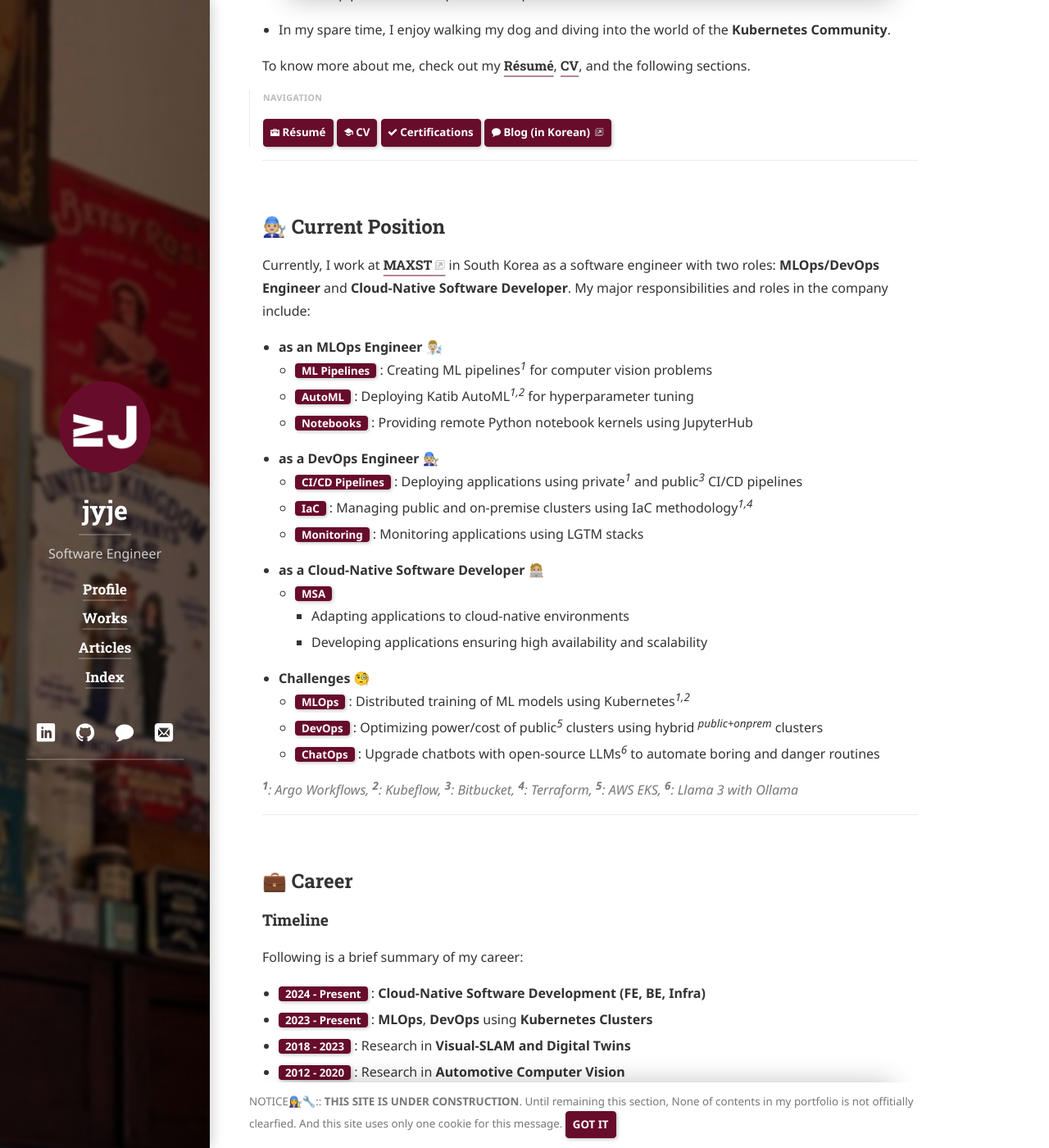
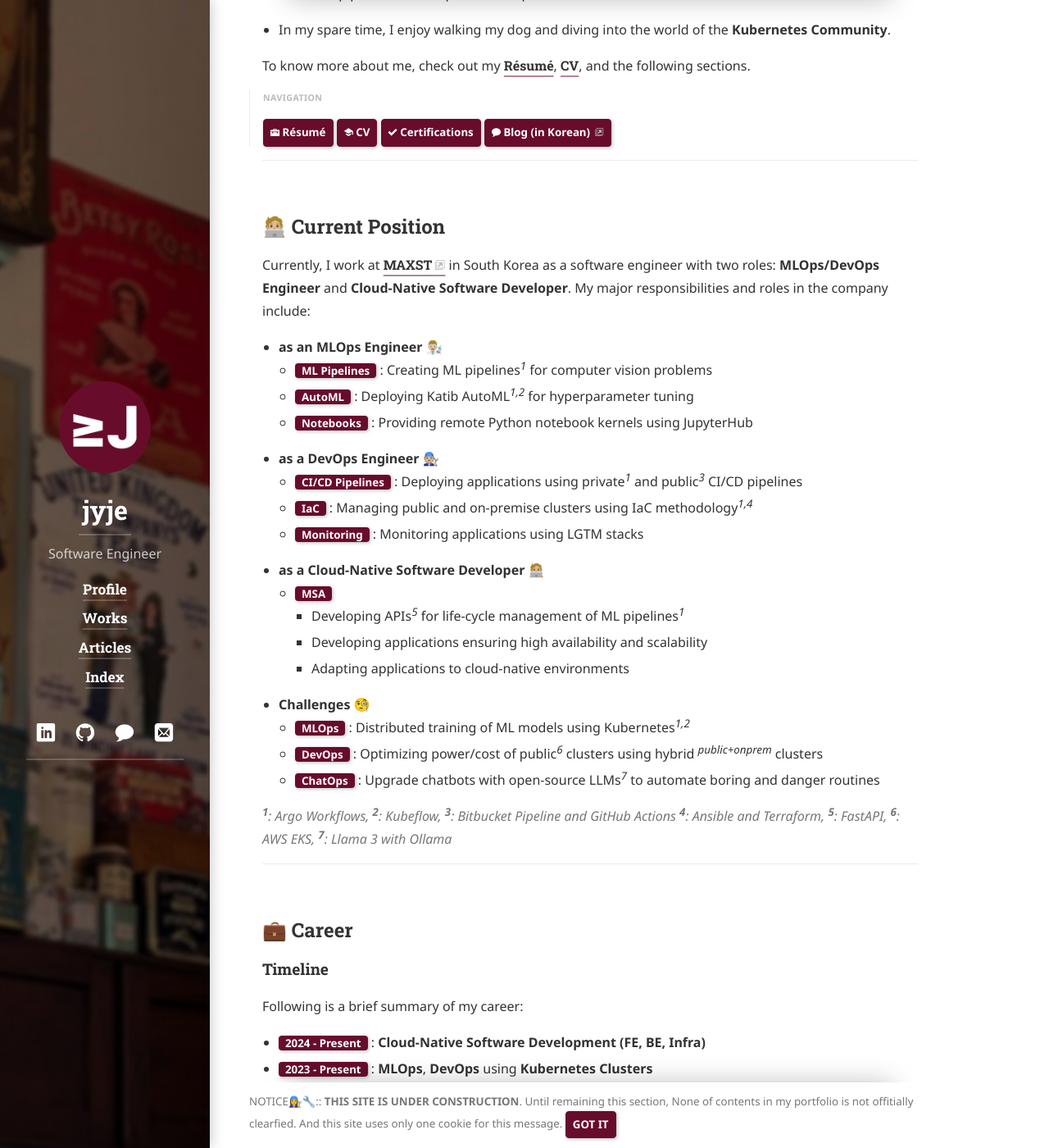
Before and after one commit to jyje/portfolio, a Jekyll site: the page built from profile/index.md, in a window 1280 px wide and 1400 px high, scrolled down 458 px. Shown: the whole window at 82% size. Built offline with Jekyll 4.4.1, drawn with Linux system fonts in a browser that asks for light colours; cached includes are drawn as plain includes; nearby versions of some CDN libraries; some web fonts are replaced; library files that are not in the unit come from our copies.

Commit message:
🔧 profile: update context

```diff
--- a/profile/index.md
+++ b/profile/index.md
@@ -41,7 +41,7 @@
 
 ---
 
-## 🧑🏼‍🔧 Current Position
+## 🧑🏼‍💻 Current Position
 
 Currently, I work at [MAXST]{:.heading.flip-title} in South Korea as a software engineer with two roles: **MLOps/DevOps Engineer** and **Cloud-Native Software Developer**. My major responsibilities and roles in the company include:
 
@@ -57,21 +57,23 @@
 
 - **as a Cloud-Native Software Developer 🧑🏼‍💻**
     - <span class="emph btn-inline btn-primary">**MSA**</span>
+        - Developing APIs<sup>*5*</sup> for life-cycle management of ML pipelines<sup>*1*</sup>
+        - Developing applications ensuring high availability and scalability
         - Adapting applications to cloud-native environments
-        - Developing applications ensuring high availability and scalability
 
 - **Challenges 🧐**
     - <span class="emph btn-inline btn-primary">**MLOps**</span> : Distributed training of ML models using Kubernetes<sup>*1,2*</sup>
-    - <span class="emph btn-inline btn-primary">**DevOps**</span> : Optimizing power/cost of public<sup>*5*</sup> clusters using hybrid <sup>*public+onprem*</sup> clusters
-    - <span class="emph btn-inline btn-primary">**ChatOps**</span> : Upgrade chatbots with open-source LLMs<sup>*6*</sup> to automate boring and danger routines
+    - <span class="emph btn-inline btn-primary">**DevOps**</span> : Optimizing power/cost of public<sup>*6*</sup> clusters using hybrid <sup>*public+onprem*</sup> clusters
+    - <span class="emph btn-inline btn-primary">**ChatOps**</span> : Upgrade chatbots with open-source LLMs<sup>*7*</sup> to automate boring and danger routines
 
 <i>
   <sup>**1**</sup>: Argo Workflows,
   <sup>**2**</sup>: Kubeflow,
-  <sup>**3**</sup>: Bitbucket,
-  <sup>**4**</sup>: Terraform,
-  <sup>**5**</sup>: AWS EKS,
-  <sup>**6**</sup>: Llama 3 with Ollama
+  <sup>**3**</sup>: Bitbucket Pipeline and GitHub Actions
+  <sup>**4**</sup>: Ansible and Terraform,
+  <sup>**5**</sup>: FastAPI,
+  <sup>**6**</sup>: AWS EKS,
+  <sup>**7**</sup>: Llama 3 with Ollama
 </i>
 {:.faded}
 
```
